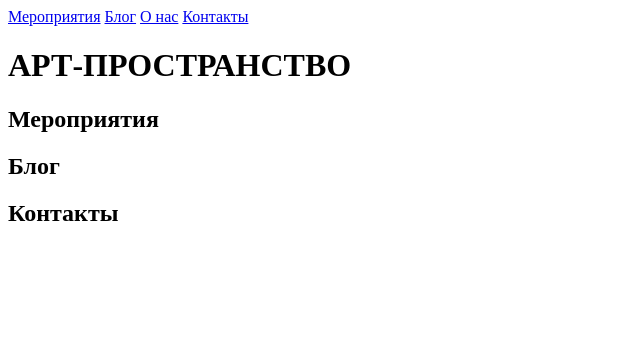
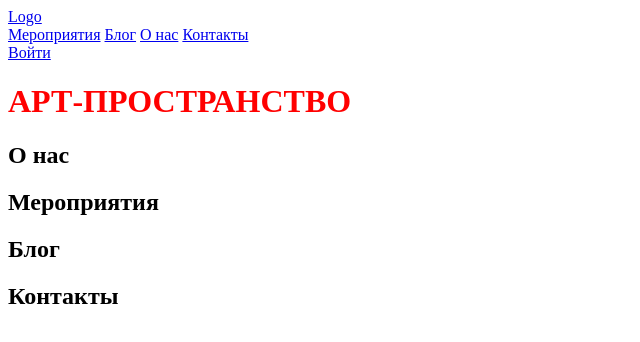
Before and after one commit to Annakoselnik/anna_Koshelnik.github.io, a plain HTML site: page index.html in a window 1280 px wide. Shown: the whole page, without its empty margins (0-640 px from the left). Drawn offline with Linux system fonts and the light colour scheme.

Commit message:
create style.css

```diff
--- a/index.html
+++ b/index.html
@@ -3,30 +3,44 @@
     <head>
         <meta charset="UTF-8" />
         <title>Lenni</title>
+        <link rel = "stylesheet" href="styles/style.css">
     </head>
     <body>
         <header>
-            <a href = "#"></a>
+            <a href = "#">Logo</a>
             <nav>
                 <a href = "#">Мероприятия</a>
                 <a href = "#">Блог</a>
                 <a href = "#">О нас</a>
                 <a href = "#">Контакты</a>
             </nav>
+            <a href = "#">Войти</a>
         </header>
         <main>
+            <div>
+
                 <header>
                     <h1> АРТ-ПРОСТРАНСТВО</h1>
                 </header>
+
+                 <section>
+                    <h2>О нас</h2>
+                </section>
+
                 <section>
                     <h2>Мероприятия</h2>
                 </section>
+
                 <section>
                     <h2>Блог</h2>
                 </section>
+
                 <section>
                     <h2>Контакты</h2>
                 </section>
+
+                <div></div>
+            </div>
         </main>
         <footer></footer>
     </body>
--- /dev/null
+++ b/styles/style.css
@@ -0,0 +1,3 @@
+h1 {
+    color: red;
+}
```
Lines whose indentation alone changed are shown as unchanged.
